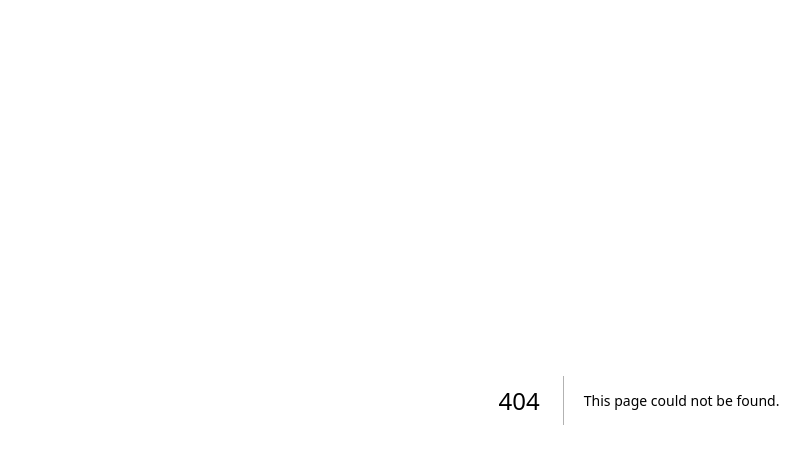
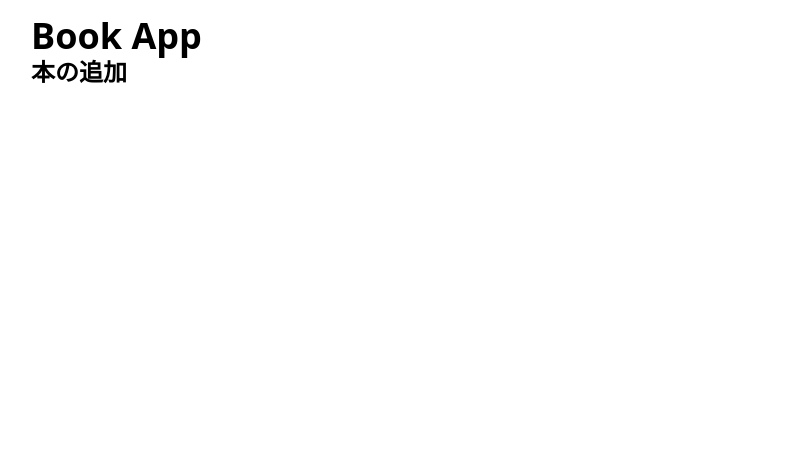
Before and after one commit to tachibanayu24/next-supabase-sample, a Next.js app: page /new in a window 1280 px wide. Before the commit this address had no page. Shown: the top 464 px of the page, without its empty margins (1-811 px from the left). Built offline with nearby package versions, Linux system fonts and the light colour scheme.

Commit message:
Add button handler and add new page

```diff
--- a/pages/index.tsx
+++ b/pages/index.tsx
@@ -2,6 +2,7 @@ import { getApiBaseUrl } from "@/utils/getApiBaseUrl";
 import { GetServerSideProps, InferGetServerSidePropsType } from "next";
 import { Book } from "@/types/book";
 import { Button } from "@/components";
+import { useRouter } from "next/router";
 
 // getServerSidePropsの返り値
 type ServerProps = { books: Book[] };
@@ -25,6 +26,22 @@ export const getServerSideProps: GetServerSideProps<ServerProps> = async ({
 type Props = InferGetServerSidePropsType<typeof getServerSideProps>;
 
 export default function Home(props: Props) {
+  // useRouterは、Next.jsのルーターを使うためのフック
+  // これを使うことで、ページ遷移などの処理を簡単に実現できる
+  const router = useRouter();
+
+  // 本を追加ボタンをクリックしたときに呼び出すハンドラー
+  // ハンドラーは、イベントが発生したときに実行する関数全般の呼称
+  // NOTE:
+  // ただし、単なる画面遷移の場合はハンドラーではなく < a > タグを使うべき
+  // なぜなら、Cmd + クリックで別タブで開いたりすることができないし、
+  // ブラウザにリンクとして認識されないのでアクセシビリティ的にも良くない
+  // 一旦ここではハンドラで実現してしまう
+  const handleClickNewButton = () => {
+    // ルーターを使ってページ遷移する
+    router.push("/new");
+  };
+
   return (
     <main className="py-4 px-8">
       {/* tailwindのclass名でstylingする
@@ -34,7 +51,9 @@ export default function Home(props: Props) {
       <h1 className="text-4xl font-bold">Book App</h1>
       <div className="flex justify-between items-center">
         <h2 className="text-2xl font-bold">本の一覧</h2>
-        <Button size="lg" onClick={() => console.log("clicked")}>
+        {/* onClickハンドラにhandleClickNewButtonを渡して、
+        ボタンがクリックされたときに関数が実行されるようにする */}
+        <Button size="lg" onClick={handleClickNewButton}>
           本の追加
         </Button>
       </div>
--- /dev/null
+++ b/pages/new.tsx
@@ -0,0 +1,11 @@
+// 本を新規追加するページ
+// Next.jsのページコンポーネントは、pagesディレクトリに配置することで、
+// 自動的にルーティングされる
+export default function New() {
+  return (
+    <main className="py-4 px-8">
+      <h1 className="text-4xl font-bold">Book App</h1>
+      <h2 className="text-2xl font-bold">本の追加</h2>
+    </main>
+  );
+}
```
